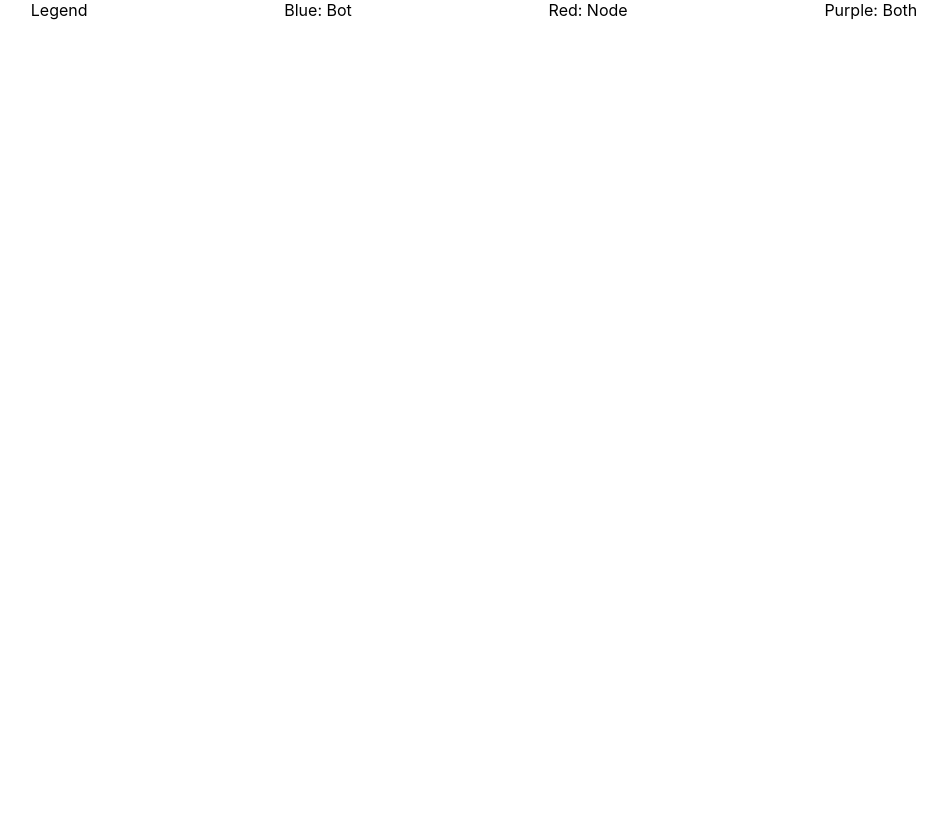
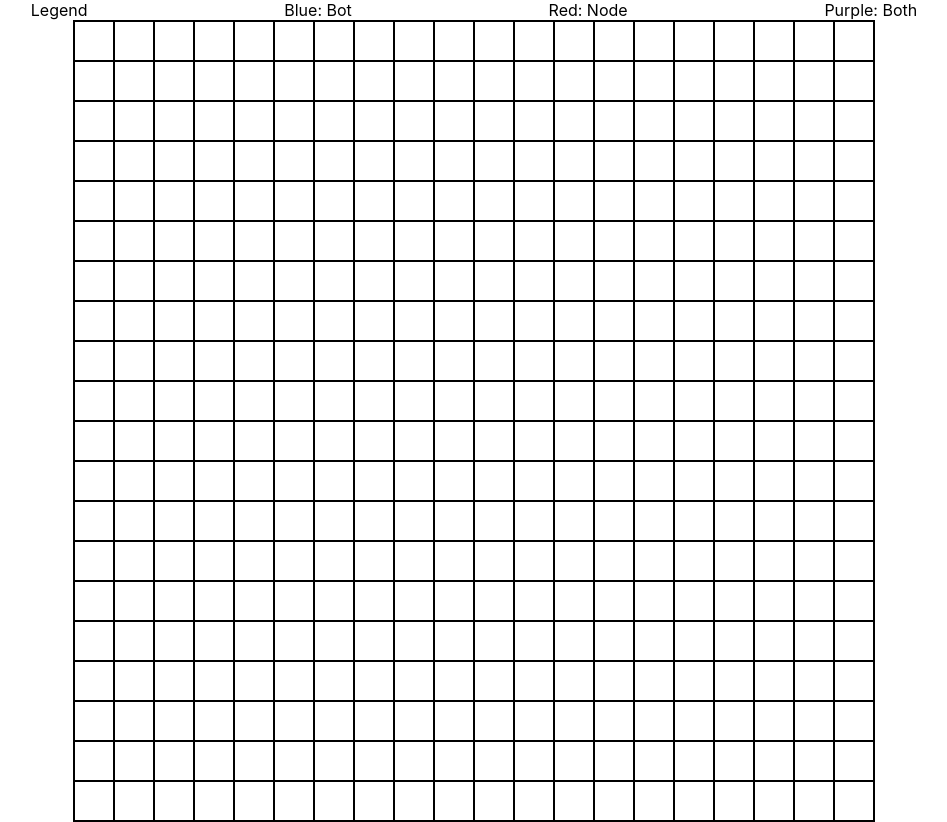
Before and after one commit to jefang123/mars-mining, a React (Create React App) app: page / in a window 1280 px wide. Shown: the whole page, without its empty margins (166-1113 px from the left). Built offline with nearby package versions, Linux system fonts and the light colour scheme.

Commit message:
Finish CSS for grid

```diff
--- a/src/Grid.css
+++ b/src/Grid.css
@@ -1,21 +1,35 @@
 .Grid {
-  text-align: center;
+  margin: auto;
   width: 800px;
   height: 800px;
+  border: 1px solid black;
+  display: flex;
+  flex-wrap: wrap;
 }
 
 .white {
-
+  width: 38px;
+  height: 38px;
+  border: 1px solid black;
 }
 
 .red {
-
+  width: 38px;
+  height: 38px;
+  border: 1px solid black;
+  background-color: red;
 }
 
 .blue {
-
+  width: 38px;
+  height: 38px;
+  border: 1px solid black;
+  background-color: blue;
 }
 
 .purple {
-
+  width: 38px;
+  height: 38px;
+  border: 1px solid black;
+  background-color: purple;
 }
```
